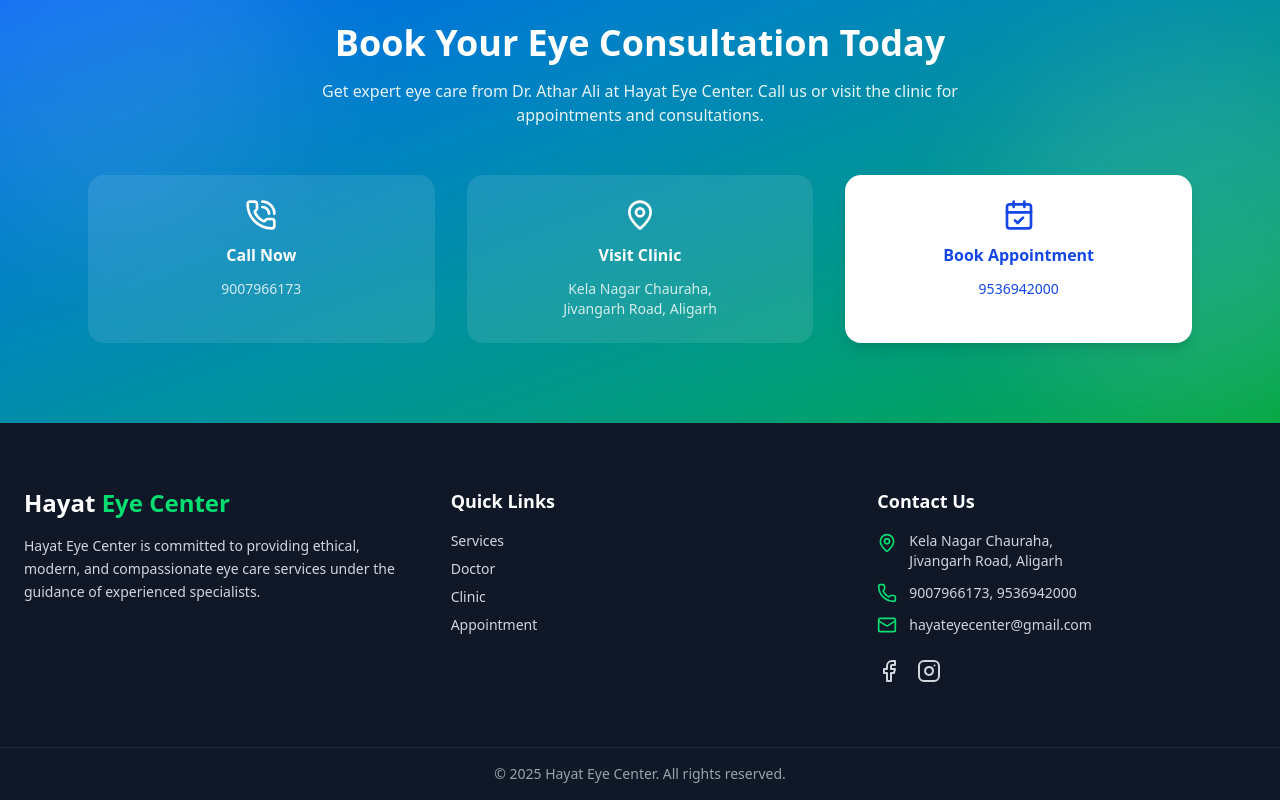
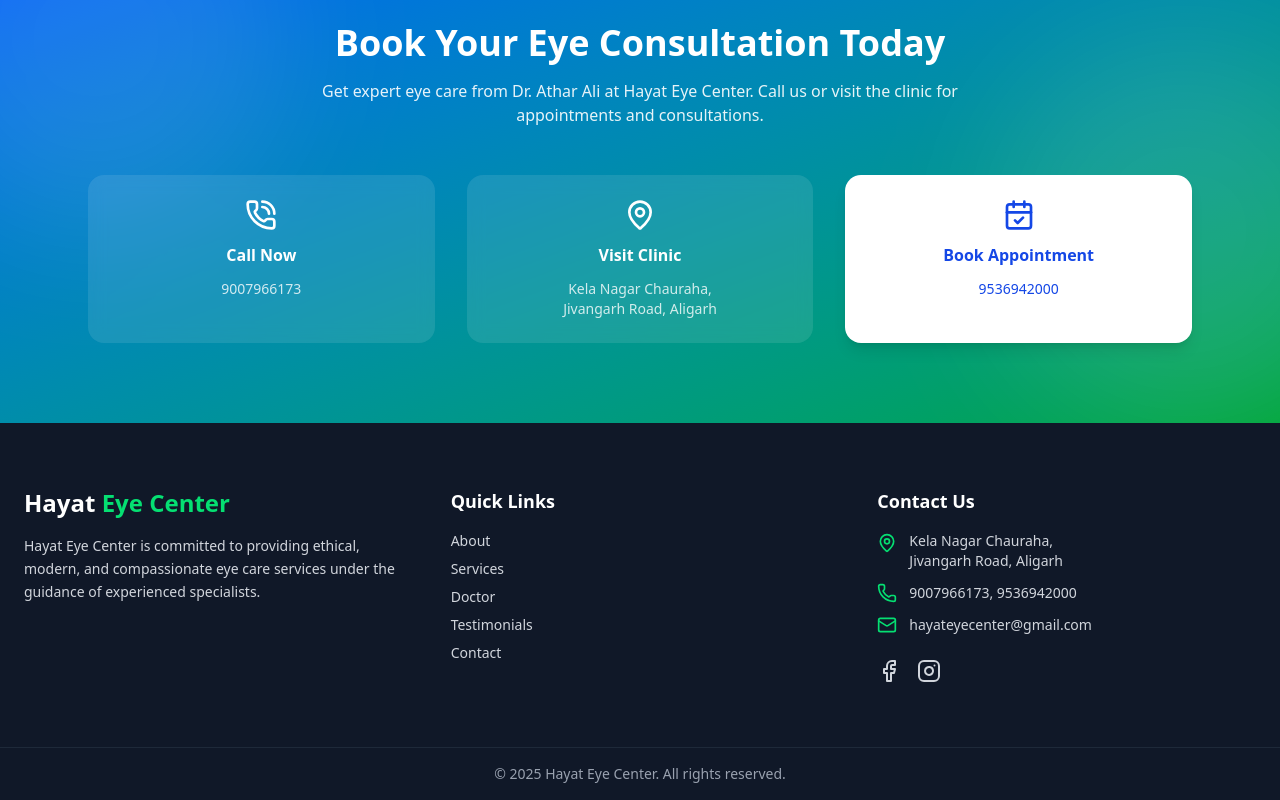
Before and after one commit to atif-afsar/Hayat-Eye-Center, a React (Vite) app: page / in a window 1280 px wide. Shown: the part 3379-4179 px from the top of the page. Built offline with nearby package versions, Linux system fonts and the light colour scheme.

Commit message:
Adding smooth animation in the website by lenis and updating the about image

```diff
--- a/package.json
+++ b/package.json
@@ -10,6 +10,7 @@
     "preview": "vite preview"
   },
   "dependencies": {
+    "@studio-freight/lenis": "^1.0.42",
     "@tailwindcss/vite": "^4.1.18",
     "framer-motion": "^12.23.26",
     "lucide-react": "^0.562.0",
--- a/src/App.jsx
+++ b/src/App.jsx
@@ -9,13 +9,16 @@
 import Contact from "./Pages/Contact";
 import ScrollToTop from "./Pages/ScrollToTop";
 import ScrollToTopOnRouteChange from "./ScrollToTopOnRouteChange";
+import SmoothScroll from "./Pages/SmoothScroll";
 
 export default function App() {
   return (
     <>
+
       <Navbar />
       <ScrollToTopOnRouteChange />
       <ScrollToTop />
+       <SmoothScroll>
 
       <Routes>
         <Route path="/" element={<Home />} />
@@ -26,8 +29,9 @@
         <Route path="/contact" element={<Contact />} />
 
       </Routes>
+ </SmoothScroll>
+      <Footer />
 
-      <Footer />
     </>
   );
 }
--- a/src/Components/About/AboutHero.jsx
+++ b/src/Components/About/AboutHero.jsx
@@ -14,8 +14,8 @@
           <div className="relative h-56 md:h-72 lg:h-80">
             <img
               alt="clinic"
-              src="https://i.pinimg.com/1200x/4c/d9/d8/4cd9d81c050a0839c2a190eb77780106.jpg"
-              className="absolute inset-0 w-full h-full object-cover object-top brightness-90"
+              src="images/about.jpg"
+              className="absolute inset-0 w-full h-full object-cover brightness-90"
             />
             <div className="absolute inset-0 bg-gradient-to-r from-black/40 to-transparent" />
 
--- a/src/Components/Home/Footer.jsx
+++ b/src/Components/Home/Footer.jsx
@@ -5,6 +5,7 @@
   Facebook,
   Instagram,
 } from "lucide-react";
+import { Link } from "react-router-dom";
 
 export default function Footer() {
   return (
@@ -29,10 +30,12 @@
             Quick Links
           </h4>
           <ul className="space-y-2 text-sm">
-            <li><a href="#services" className="hover:text-white">Services</a></li>
-            <li><a href="#doctor" className="hover:text-white">Doctor</a></li>
-            <li><a href="#clinic" className="hover:text-white">Clinic</a></li>
-            <li><a href="#appointment" className="hover:text-white">Appointment</a></li>
+            <li><Link to="/about" className="hover:text-white">About</Link></li>
+
+            <li><Link to="/services" className="hover:text-white">Services</Link></li>
+            <li><Link to="/doctor" className="hover:text-white">Doctor</Link></li>
+            <li><Link to="/testimonials" className="hover:text-white">Testimonials</Link></li>
+            <li><Link to="/contact" className="hover:text-white">Contact</Link></li>
           </ul>
         </div>
 
--- a/src/Components/Home/Hero.jsx
+++ b/src/Components/Home/Hero.jsx
@@ -32,7 +32,7 @@
             <motion.a
               whileHover={{ scale: 1.05 }}
               whileTap={{ scale: 0.95 }}
-              href="#appointment"
+              href="/contact"
               className="px-6 py-3 rounded-full bg-linear-to-r from-blue-600 to-green-500 text-white font-medium shadow-md"
             >
               Book Appointment
@@ -41,7 +41,7 @@
             <motion.a
               whileHover={{ scale: 1.05 }}
               whileTap={{ scale: 0.95 }}
-              href="tel:+91XXXXXXXXXX"
+              href="tel:+919007966173"
               className="px-6 py-3 rounded-full border border-blue-600 text-blue-600 font-medium hover:bg-blue-50"
             >
               Call Now
@@ -72,6 +72,8 @@
             src="https://i.pinimg.com/1200x/68/29/f5/6829f57bfc4334cf2af83746fb79920f.jpg"
             alt="Hayat Eye Center Illustration"
             className="relative z-10 w-full max-w-md md:max-w-lg lg:max-w-xl object-contain mix-blend-multiply"
+            data-scroll
+            data-scroll-speed="-2"
           />
         </motion.div>
 
--- /dev/null
+++ b/src/Pages/SmoothScroll.jsx
@@ -0,0 +1,31 @@
+import { useEffect, useRef } from "react";
+import Lenis from "@studio-freight/lenis";
+
+export default function SmoothScroll({ children }) {
+  const lenisRef = useRef(null);
+
+  useEffect(() => {
+    lenisRef.current = new Lenis({
+      duration: 1.2,               // smoothness
+      easing: (t) => 1 - Math.pow(1 - t, 3), // easeOutCubic
+      smoothWheel: true,
+      smoothTouch: false,          // keep mobile light
+      wheelMultiplier: 1,
+      touchMultiplier: 2,
+      infinite: false,
+    });
+
+    function raf(time) {
+      lenisRef.current.raf(time);
+      requestAnimationFrame(raf);
+    }
+
+    requestAnimationFrame(raf);
+
+    return () => {
+      lenisRef.current.destroy();
+    };
+  }, []);
+
+  return <>{children}</>;
+}
```
Also changed, not shown: public/images/about.jpg (added), 1 other file (tests, documents, lock files or other folders).
